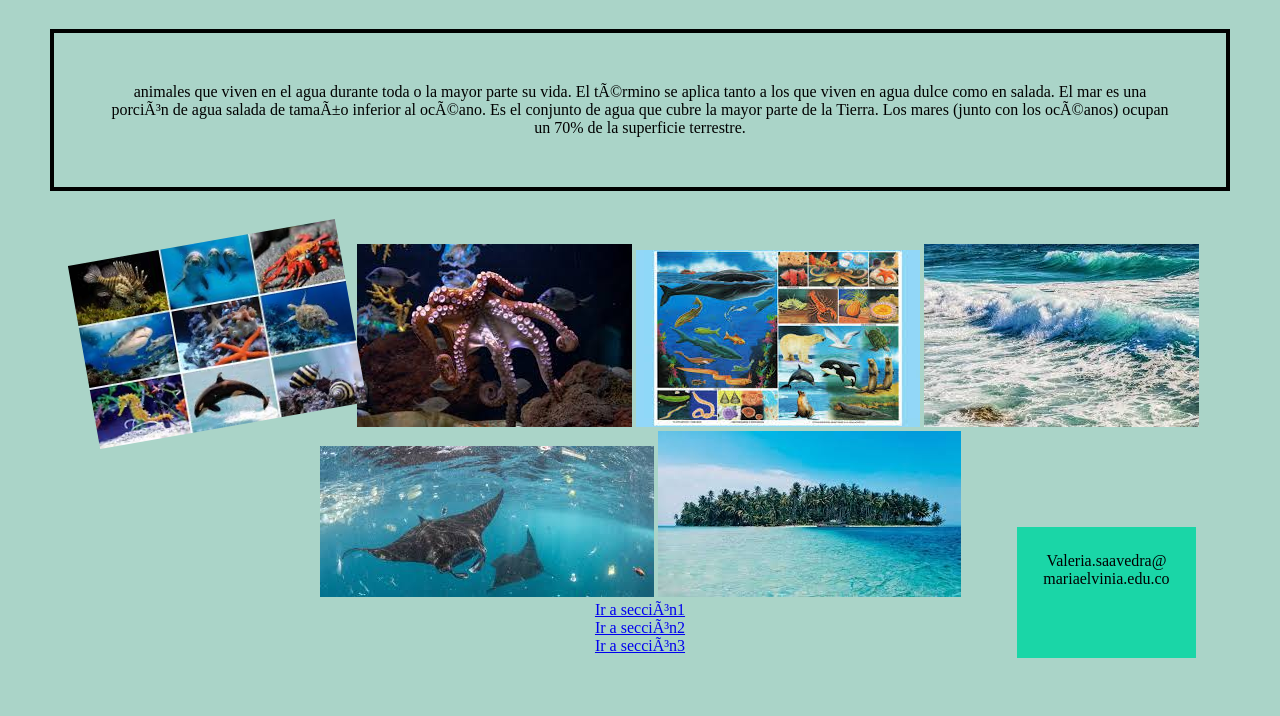
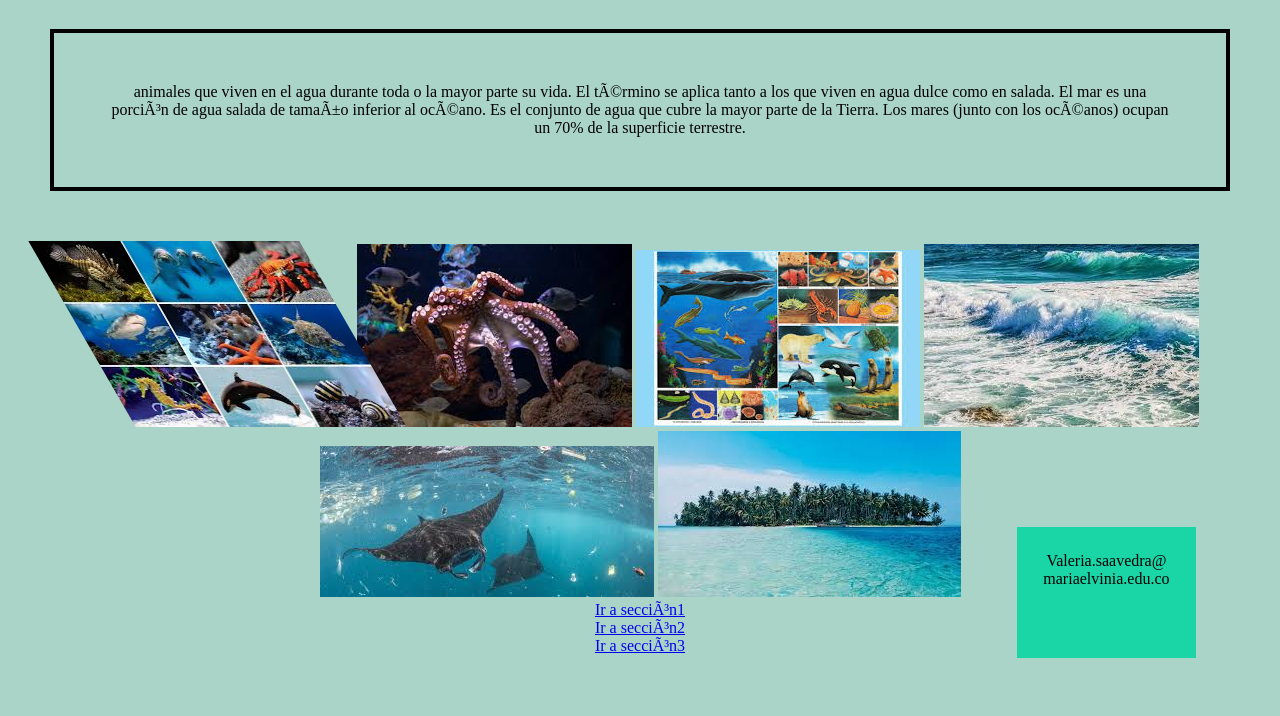
Before and after one commit to valerisaavedr/MaresAnimalesAcuaticos, a plain HTML site: page index.html/index.html in a window 1280 px wide. In both pictures the pointer is over the picture 217 px from the left and 392 px from the top of the page. Shown: the part 58-774 px from the top of the page. Drawn offline with Linux system fonts and the light colour scheme.

Commit message:
version 26

```diff
--- a/index.html/style.css
+++ b/index.html/style.css
@@ -66,7 +66,7 @@ body{
 #imagenvaleria:hover{
     transition-duration: 1s;
     transition-timing-function: lineal;
-    transform: rotateZ(-10deg);
+    transform: skew(30deg);
 }
 
 #imagenvaleria2:hover{
```
